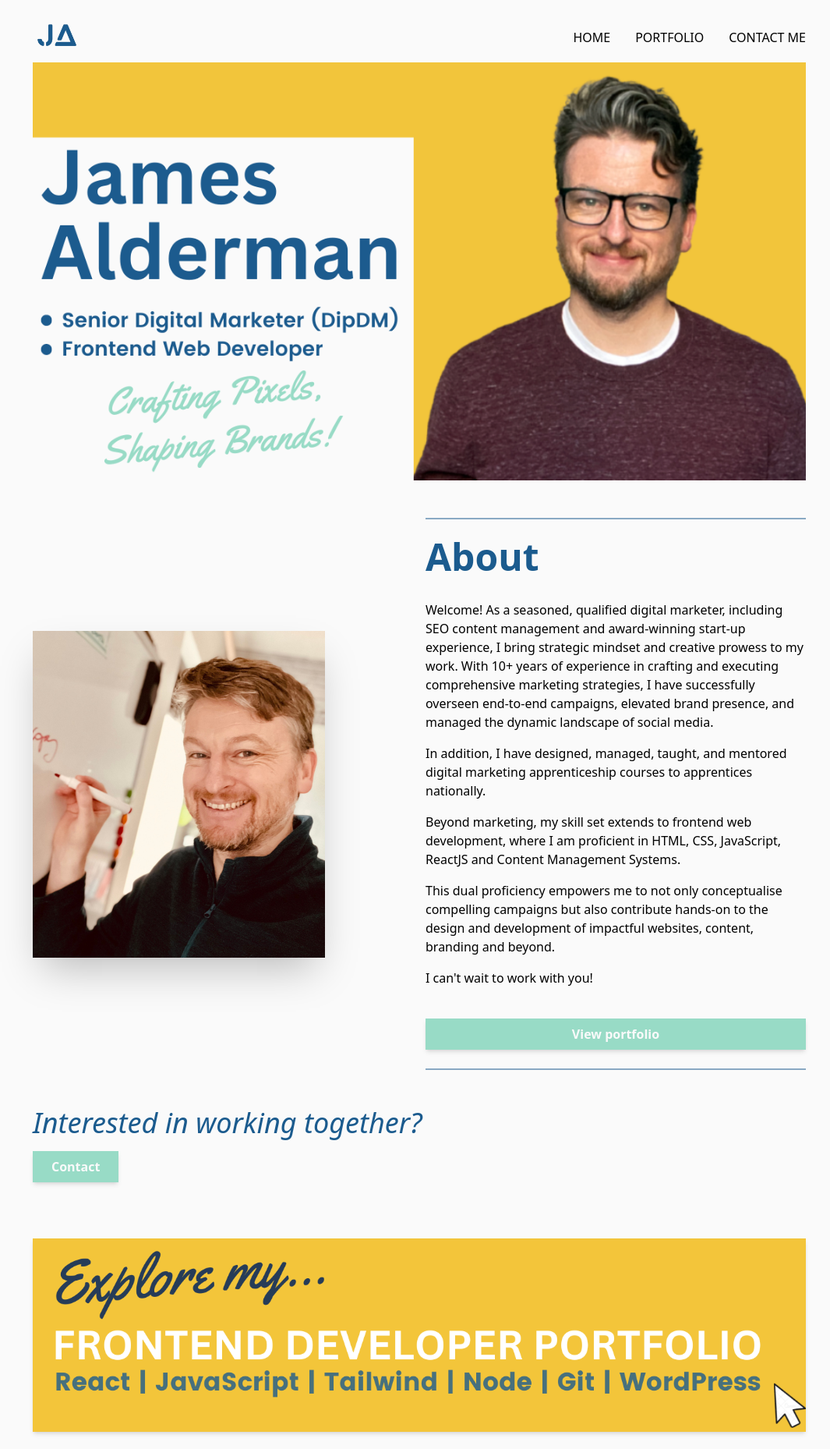
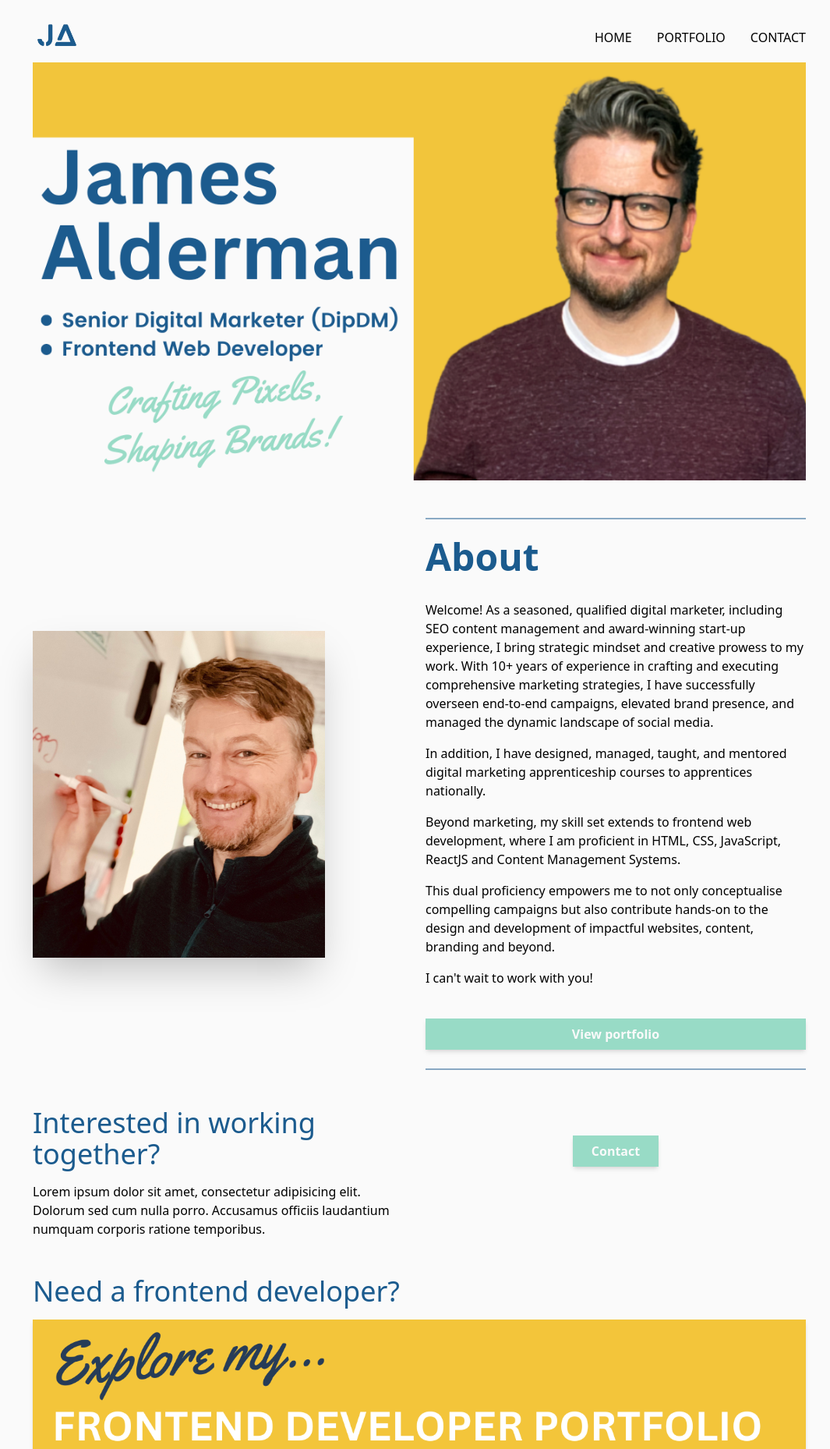
Before and after one commit to JAldo1980/marketing-portfolio, a React (Vite) app: page / in a window 1280 px wide. Shown: the top 1858 px of the page at 78% size, without its empty margins (102-1167 px from the left). Built offline with nearby package versions, Linux system fonts and the light colour scheme.

Commit message:
React Router installed

```diff
--- a/package.json
+++ b/package.json
@@ -14,6 +14,7 @@
     "postcss": "^8.4.38",
     "react": "^18.2.0",
     "react-dom": "^18.2.0",
+    "react-router-dom": "^6.23.0",
     "tailwindcss": "^3.4.3"
   },
   "devDependencies": {
--- a/src/App.jsx
+++ b/src/App.jsx
@@ -1,8 +1,11 @@
 import React from "react";
+import { BrowserRouter as Router, Routes, Route } from "react-router-dom";
 import Container from "./components/Container";
-import Nav from "./components/Nav";
 import Hero from "./components/Hero";
 import About from "./components/About";
+import Nav from "./components/Nav";
+import Portfolio from "./pages/Portfolio";
+import Contact from "./pages/Contact";
 import CTA from "./components/CTA";
 import Footer from "./components/Footer";
 import DevCTA from "./components/DevCTA";
@@ -10,16 +13,23 @@ import "./App.css";
 
 function App() {
   return (
+    <Router>
       <div className="custom-background">
         <Container>
           <Nav />
           <Hero />
-        <About />
+
+          <Routes>
+            <Route path="/" element={<About />} />
+            <Route path="/pages/Portfolio" element={<Portfolio />} />
+            <Route path="/pages/Contact" element={<Contact />} />
+          </Routes>
           <CTA />
           <DevCTA />
           <Footer />
         </Container>
       </div>
+    </Router>
   );
 }
 
--- a/src/components/CTA.jsx
+++ b/src/components/CTA.jsx
@@ -3,16 +3,25 @@ import Button from "./Button";
 
 const CTA = () => {
   return (
-    <div className="mt-12 gap-4 ">
-      <div className="mt-12 text-4xl italic text-customBlue">
+    <div className=" gap-4 sm:grid sm:grid-cols-2">
+      <div>
+        <h3 className="mt-12 text-4xl text-customBlue">
           Interested in working together?
+        </h3>
+        <p className="mt-4">
+          Lorem ipsum dolor sit amet, consectetur adipisicing elit. Dolorum sed
+          cum nulla porro. Accusamus officiis laudantium numquam corporis
+          ratione temporibus.
+        </p>
       </div>
+      <div className="flex justify-center items-center sm:justify-center sm:content-center">
         <Button
           type="button"
           label="Contact"
           className="mb-6 bg-customGreen mt-4 py-2 px-6 font-bold text-customGray cursor-pointer shadow-md  hover:bg-green-300 hover:duration-300 hover:ease-in-out"
         />
       </div>
+    </div>
   );
 };
 
--- a/src/components/DevCTA.jsx
+++ b/src/components/DevCTA.jsx
@@ -4,10 +4,13 @@ const DevCTA = () => {
   return (
     <>
       <div className="my-12">
+        <h3 className="mb-4 text-4xl text-customBlue">
+          Need a frontend developer?
+        </h3>
         <img
           src="/public/DevCTA-img.png"
           alt="James Alderman digital marketing portfolio"
-          className="shadow-md"
+          className="shadow-md cursor-pointer"
         />
       </div>
     </>
--- a/src/components/Footer.jsx
+++ b/src/components/Footer.jsx
@@ -2,8 +2,8 @@ import React from "react";
 
 const Footer = () => {
   return (
-    <>
-      <div className="flex justify-between">
+    <div>
+      <div className="mb-4 flex justify-between">
         <div>
           <img
             src="/public/james-alderman-logo__1_-removebg-preview.png"
@@ -17,7 +17,8 @@ const Footer = () => {
           <div className="hover:text-gray-300 duration-300">Contact Me</div>
         </div>
       </div>
-    </>
+      <div className="opacity-20">James Alderman | 2024</div>
+    </div>
   );
 };
 
--- a/src/components/Nav.jsx
+++ b/src/components/Nav.jsx
@@ -1,19 +1,33 @@
 import React from "react";
+import { Link } from "react-router-dom";
 
 const Nav = () => {
   return (
     <div className="flex justify-between items-center">
       <div>
-        <img
-          src="/public/james-alderman-logo__1_-removebg-preview.png"
-          alt="james alderman logo"
-          className="w-16 cursor-pointer"
-        />
+        <Link to="/">
+          <img
+            src="/public/james-alderman-logo__1_-removebg-preview.png"
+            alt="james alderman logo"
+            className="w-16 cursor-pointer"
+          />
+        </Link>
       </div>
       <div className="flex gap-8 cursor-pointer uppercase">
-        <div className="hover:text-gray-300 duration-300">Home</div>
-        <div className="hover:text-gray-300 duration-300">Portfolio</div>
-        <div className="hover:text-gray-300 duration-300">Contact Me</div>
+        <Link to="/" className="hover:text-gray-300 duration-300">
+          Home
+        </Link>
+
+        <Link
+          to="/pages/Portfolio"
+          className="hover:text-gray-300 duration-300"
+        >
+          Portfolio
+        </Link>
+        <Link to="/pages/Contact" className="hover:text-gray-300 duration-300">
+          Contact
+        </Link>
+        {/* Add more links for other pages */}
       </div>
     </div>
   );
--- /dev/null
+++ b/src/pages/Contact.jsx
@@ -0,0 +1,11 @@
+import React from "react";
+
+const Contact = () => {
+  return (
+    <>
+      <div></div>
+    </>
+  );
+};
+
+export default Contact;
--- /dev/null
+++ b/src/pages/Portfolio.jsx
@@ -0,0 +1,11 @@
+import React from "react";
+
+const Portfolio = () => {
+  return (
+    <>
+      <div></div>
+    </>
+  );
+};
+
+export default Portfolio;
```
Also changed, not shown: src/components/PortfolioData.jsx (added), 1 other file (tests, documents, lock files or other folders). Lines whose indentation alone changed are shown as unchanged.
